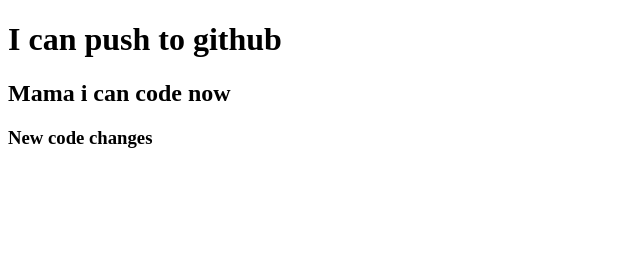
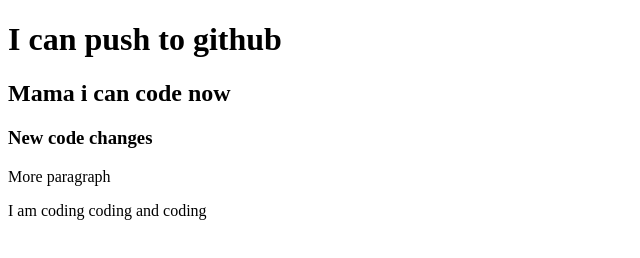
Before and after one commit to Ashraful884/my-second-repo, a plain HTML site: page index.html in a window 1280 px wide. Shown: the whole page, without its empty margins (0-640 px from the left). Drawn offline with Linux system fonts and the light colour scheme.

Commit message:
styles added

```diff
--- a/index.html
+++ b/index.html
@@ -5,10 +5,13 @@
     <meta http-equiv="X-UA-Compatible" content="IE=edge">
     <meta name="viewport" content="width=device-width, initial-scale=1.0">
     <title>My second github repo</title>
+    <link rel="stylesheet" href="style.css">
 </head>
 <body>
     <h1>I can push to github</h1>
     <h2>Mama i can code now</h2>
     <h3>New code changes</h3>
+    <p>More paragraph</p>
+    <P>I am coding coding and coding </P>
 </body>
 </html>
--- /dev/null
+++ b/styles.css
@@ -0,0 +1,3 @@
+P{
+    color: red;
+}
```
